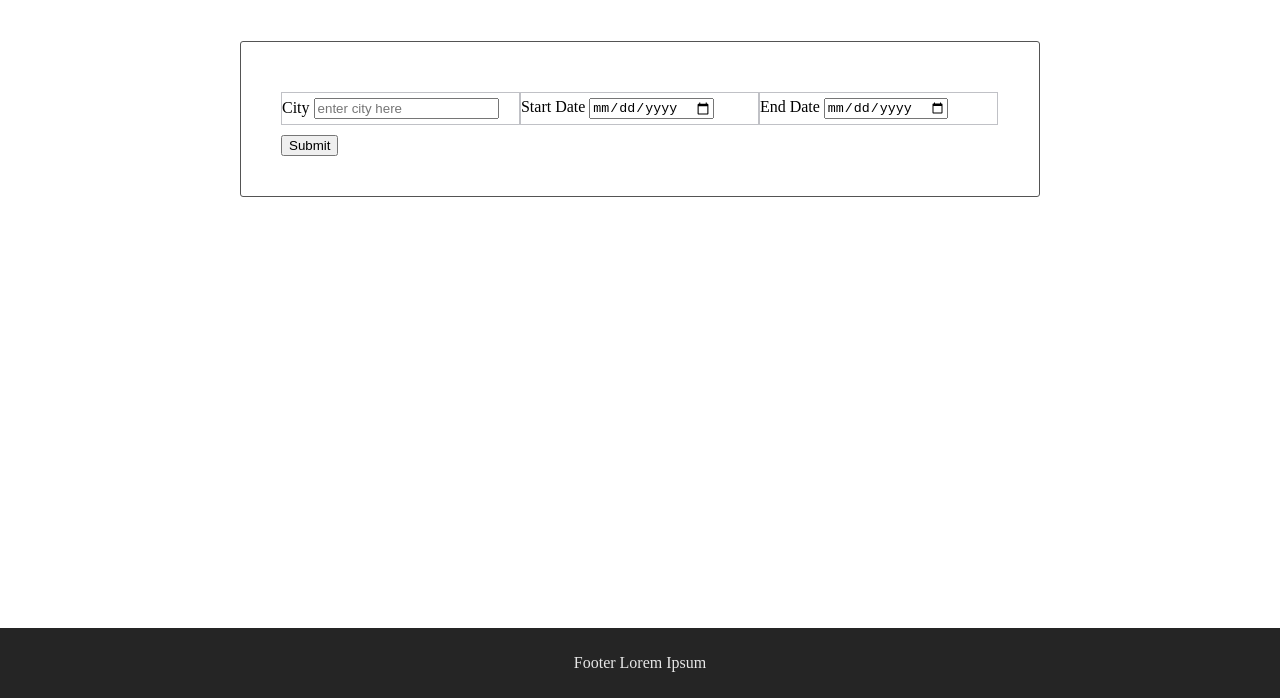
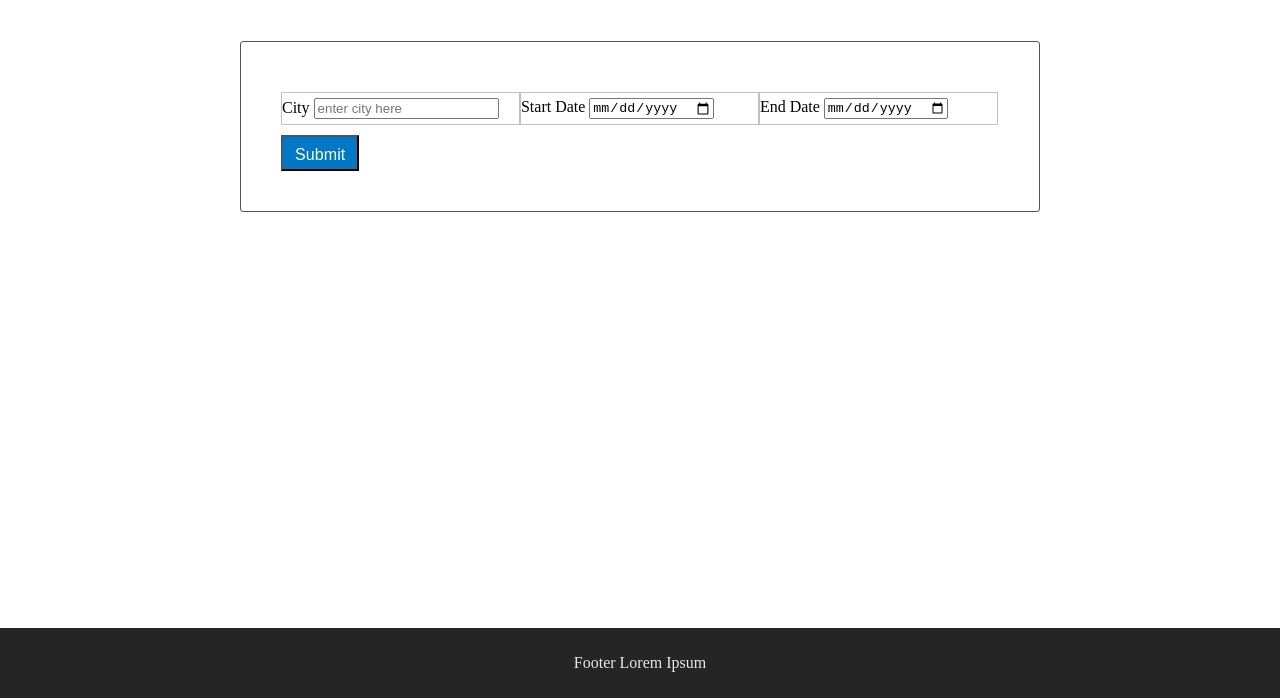
Before and after one commit to diegoolavarria/udacity5, a website built with webpack: page src/client/views/index.html in a window 1280 px wide. Shown: the part 102-800 px from the top of the page. Built offline with nearby package versions, Linux system fonts and the light colour scheme.

Commit message:
fix: added hover state to button

```diff
--- a/src/client/styles/base.scss
+++ b/src/client/styles/base.scss
@@ -16,6 +16,27 @@ section {
 h3 {
   font-weight: 700;
   text-align: center;
+}
+
+button {
+  cursor: pointer;
+  text-transform: none;
+  padding: 0 12px;
+  letter-spacing: 0.1px;
+  outline: none !important;
+  outline-offset: none !important;
+  box-shadow: none;
+  color: #fff;
+  background: #0078c8;
+  height: 36px;
+  line-height: 36px;
+  font-size: 16px;
+}
+
+button:hover {
+  background: #008deb;
+  transform: none;
+  box-shadow: none;
 }
 
 .logo {
--- a/src/client/styles/form.scss
+++ b/src/client/styles/form.scss
@@ -18,7 +18,8 @@
   border: 1px solid #c0c1c6;
 }
 
-.button-container {
+.input_hover {
+  border: 1px solid #47474a;
 }
 
 @media only screen and (max-width: 768px) {
--- a/src/client/views/index.html
+++ b/src/client/views/index.html
@@ -29,7 +29,7 @@
                         </div>
                     </form>
                     <div class="button-container">
-                        <button id="dateTravelFormSubmitButton">Submit</button>
+                        <button class="button" id="dateTravelFormSubmitButton">Submit</button>
                     </div>
                 </div>
             <section>
```
Also changed, not shown: README.md.
